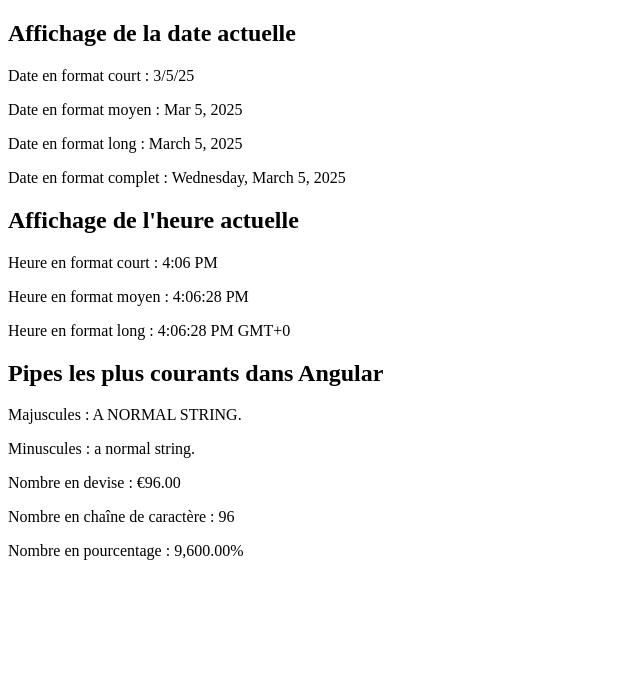
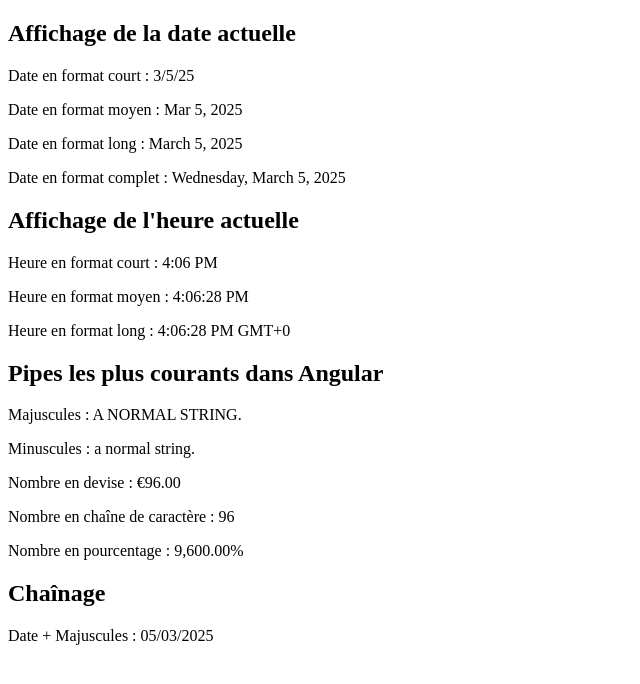
Before and after one commit to Dyl-DJM/angular-exploration, an Angular app: page / in a window 1280 px wide. Shown: the top 684 px of the page, without its empty margins (0-640 px from the left). Built offline with nearby package versions, Linux system fonts and the light colour scheme.

Commit message:
Added an example of pipe linking

```diff
--- a/src/app/pages/affichage-date/affichage-date.component.html
+++ b/src/app/pages/affichage-date/affichage-date.component.html
@@ -25,3 +25,9 @@
     <p>Nombre en chaîne de caractère : {{nb | number:'1.0-0'}}</p>
     <p>Nombre en pourcentage : {{nb | percent:'1.2-2'}}</p>
 </div>
+<div>
+    <h2>
+        Chaînage
+    </h2>
+    <p>Date + Majuscules : {{today | date:'dd/MM/yyyy' | uppercase}}</p>
+</div>
```
